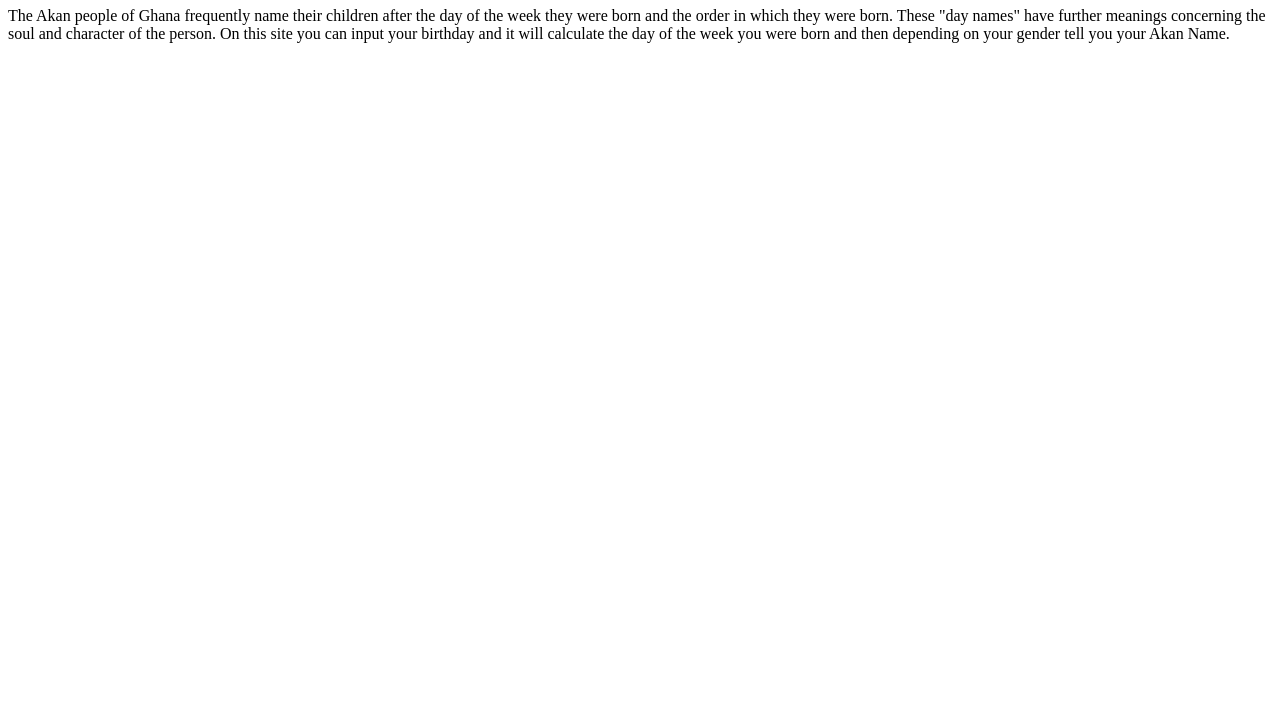
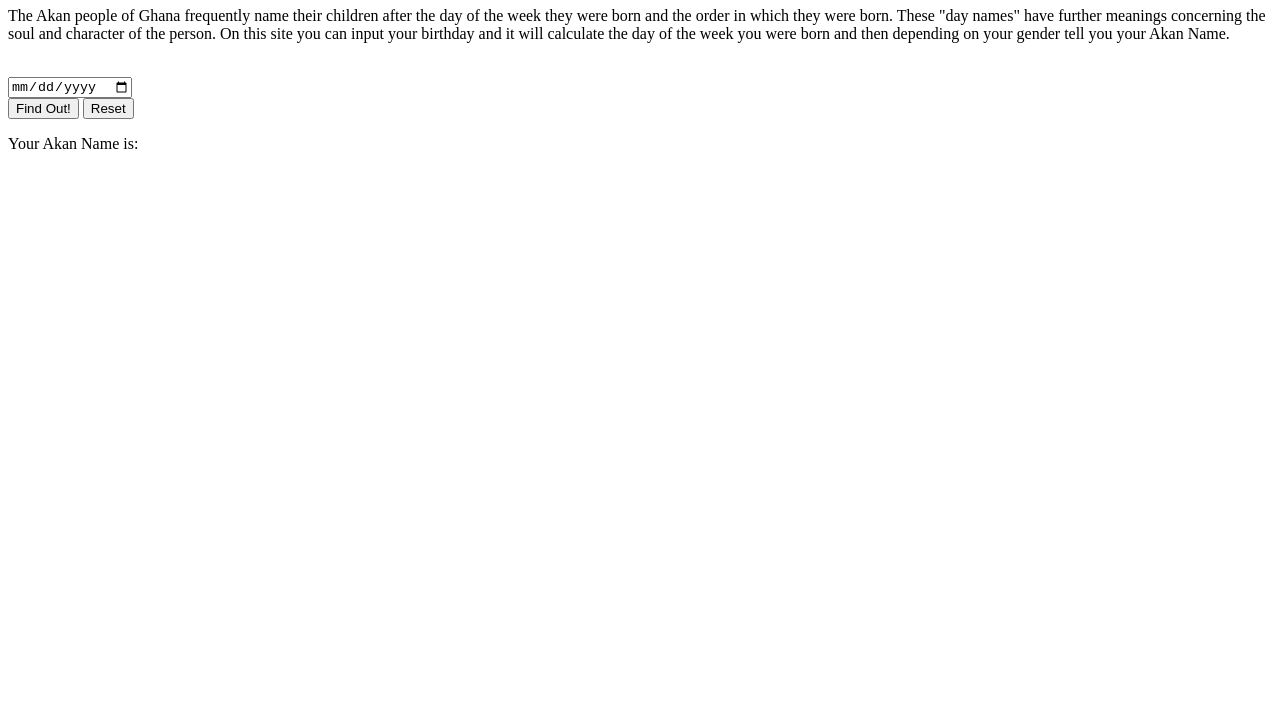
Before and after one commit to Terry-Mochire/Akan-Project, a plain HTML site: page index.html in a window 1280 px wide. Shown: the part 73-800 px from the top of the page. Drawn offline with Linux system fonts and the light colour scheme.

Commit message:
Add the form to collect user's DOB.

```diff
--- a/index.html
+++ b/index.html
@@ -11,7 +11,18 @@
         <h1>The Akan Name Generator</h1>
     </div>
    <div class="description">
-     <p>The Akan people of Ghana frequently name their children after the day of the week they were born and the order in which they were born. These "day names" have further meanings concerning the soul and character of the person. On this site you can input your birthday and it will calculate the day of the week you were born and then depending on your gender tell you your Akan Name. </p>
+        <p>The Akan people of Ghana frequently name their children after the day of the week they were born and the order in which they were born. These "day names" have further meanings concerning the soul and character of the person. On this site you can input your birthday and it will calculate the day of the week you were born and then depending on your gender tell you your Akan Name. </p>
+   </div>
+   <div class="form">
+        <form action=" ">
+           <label for="date_of_birth"></label><br>
+           <input type="date" id="birthday" name="date_of_birth" required><br>
+           <input type="button" value="Find Out!">
+           <input type="reset">
+        </form>
+   </div>
+   <div class="result">
+       <p id="your_result">Your Akan Name is:  </p>
    </div>
 </body>
 </html>
```
